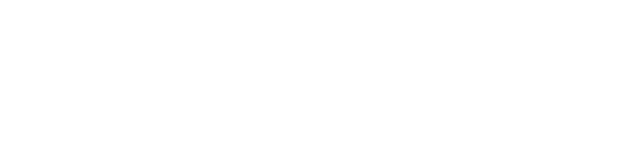
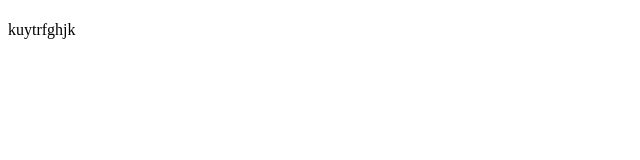
Before and after one commit to Petmel7/ten, a plain HTML site: page index.html in a window 1280 px wide. Shown: the whole page, without its empty margins (0-640 px from the left). Drawn offline with Linux system fonts and the light colour scheme.

Commit message:
Update index.html

```diff
--- a/index.html
+++ b/index.html
@@ -8,5 +8,6 @@
 </head>
 <body>
     <h1></h1>
+    <p>kuytrfghjk</p>
 </body>
 </html>
```
